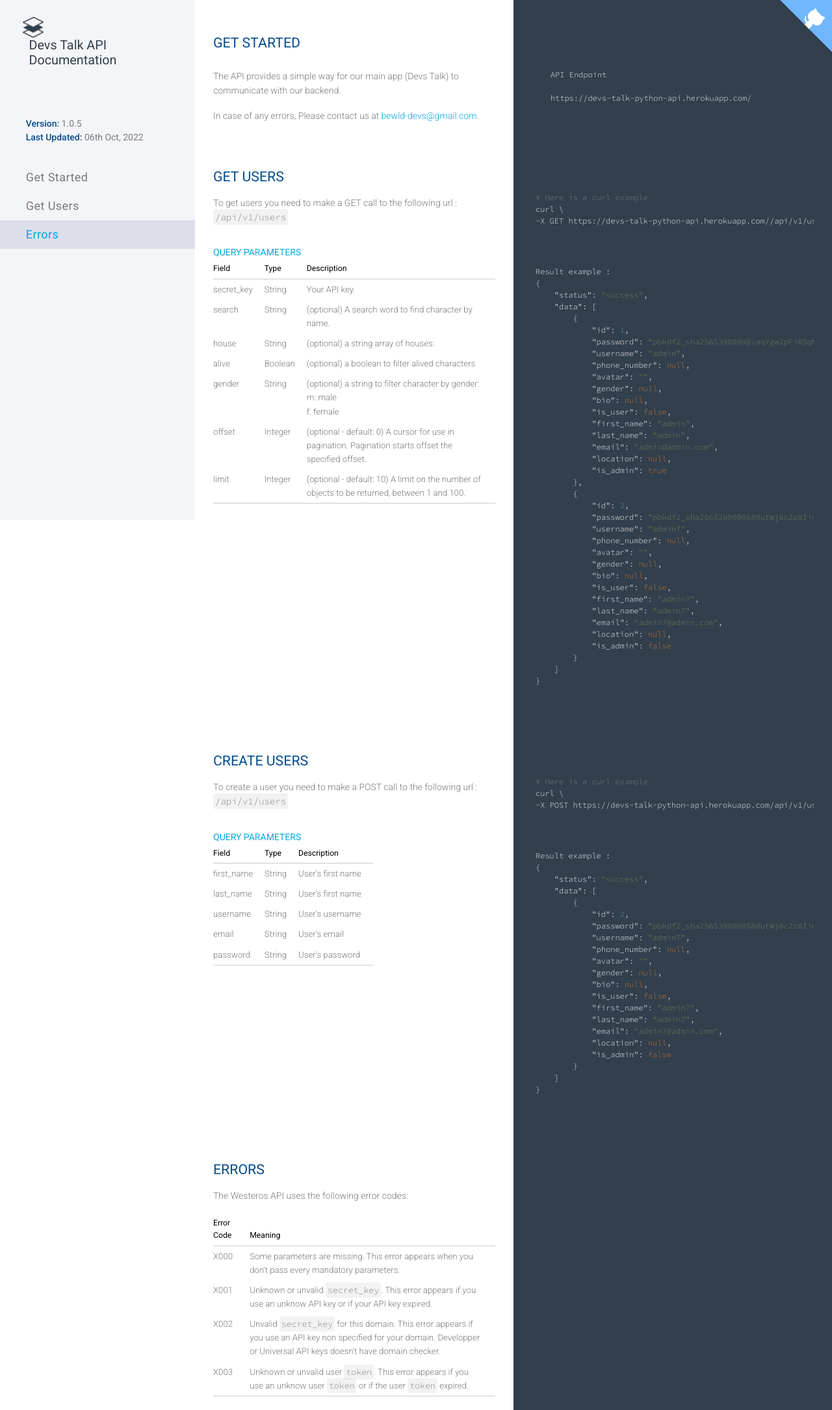
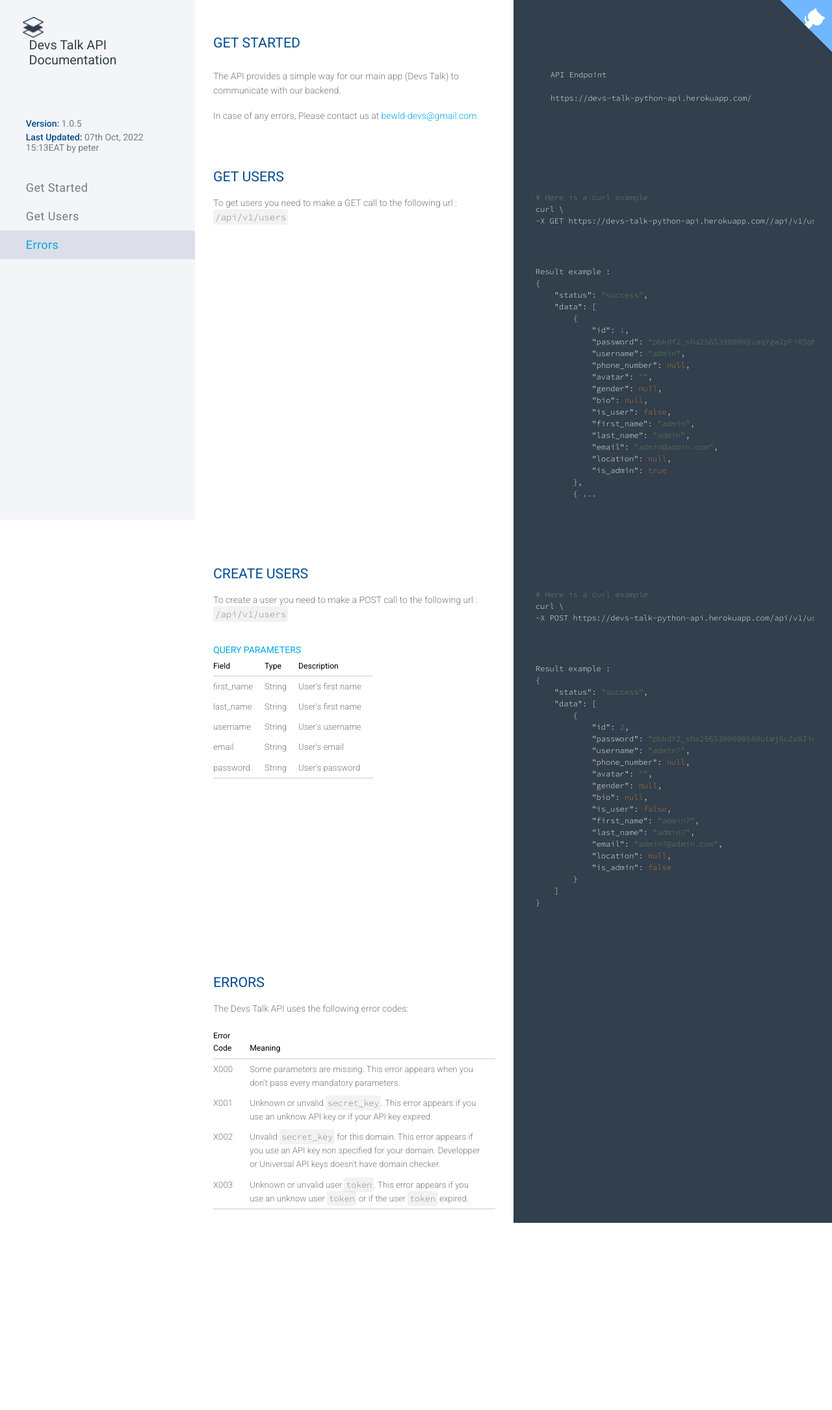
Before and after one commit to bewld-devs/devs-talk-python-api, a Django app: page / in a window 1280 px wide. Shown: the whole page at 65% size. After the commit the page ends 1882 px from the top, so only its background shows below. Run offline with Django 4.2, Linux system fonts and the light colour scheme; some libraries are stand-ins or nearby versions.

Commit message:
remove unneeded parts with the get endpoint

```diff
--- a/devs_talk_api_app/templates/index.html
+++ b/devs_talk_api_app/templates/index.html
@@ -23,7 +23,9 @@
         rel="stylesheet">
     <link rel="stylesheet" type="text/css" href="{% static 'css/hightlightjs-dark.css' %}" />
     <link rel="stylesheet" type="text/css" href="{% static 'css/style.css' %}" />
-    <script>hljs.initHighlightingOnLoad();</script>
+    <script>
+        hljs.initHighlightingOnLoad();
+    </script>
 </head>
 
 <body>
@@ -51,7 +53,7 @@
         <div class="content-menu">
             <div class="content-infos">
                 <div class="info"><b>Version:</b> 1.0.5</div>
-                <div class="info"><b>Last Updated:</b> 06th Oct, 2022</div>
+                <div class="info"><b>Last Updated:</b> 07th Oct, 2022  15:13EAT by peter</div>
             </div>
             <ul>
                 <li class="scroll-to-link active" data-target="content-get-started">
@@ -117,81 +119,10 @@ Result example :
             "location": null,
             "is_admin": true
         },
-        {
-            "id": 2,
-            "password": "pbkdf2_sha256$390000$80utWj6cZz8IinxFAWJTJT$5tDzom44KwT7n/ZwHGq2GP0Mdm+WWpijW8kDxah8pxY=",
-            "username": "admin7",
-            "phone_number": null,
-            "avatar": "",
-            "gender": null,
-            "bio": null,
-            "is_user": false,
-            "first_name": "admin7",
-            "last_name": "admin7",
-            "email": "admin7@admin.com",
-            "location": null,
-            "is_admin": false
-        }
-    ]
-}
+        { ...
            </code></pre>
-                <h4>QUERY PARAMETERS</h4>
-                <table class="central-overflow-x">
-                    <thead>
-                        <tr>
-                            <th>Field</th>
-                            <th>Type</th>
-                            <th>Description</th>
-                        </tr>
-                    </thead>
-                    <tbody>
-                        <tr>
-                            <td>secret_key</td>
-                            <td>String</td>
-                            <td>Your API key.</td>
-                        </tr>
-                        <tr>
-                            <td>search</td>
-                            <td>String</td>
-                            <td>(optional) A search word to find character by name.</td>
-                        </tr>
-                        <tr>
-                            <td>house</td>
-                            <td>String</td>
-                            <td>
-                                (optional) a string array of houses:
-                            </td>
-                        </tr>
-                        <tr>
-                            <td>alive</td>
-                            <td>Boolean</td>
-                            <td>
-                                (optional) a boolean to filter alived characters
-                            </td>
-                        </tr>
-                        <tr>
-                            <td>gender</td>
-                            <td>String</td>
-                            <td>
-                                (optional) a string to filter character by gender:<br>
-                                m: male<br>
-                                f: female
-                            </td>
-                        </tr>
-                        <tr>
-                            <td>offset</td>
-                            <td>Integer</td>
-                            <td>(optional - default: 0) A cursor for use in pagination. Pagination starts offset the
-                                specified offset.</td>
-                        </tr>
-                        <tr>
-                            <td>limit</td>
-                            <td>Integer</td>
-                            <td>(optional - default: 10) A limit on the number of objects to be returned, between 1 and
-                                100.</td>
-                        </tr>
-                    </tbody>
-                </table>
+
+
             </div>
             <div class="overflow-hidden content-section" id="content-create-user">
                 <h2>create users</h2>
@@ -276,7 +207,7 @@ Result example :
             <div class="overflow-hidden content-section" id="content-errors">
                 <h2>Errors</h2>
                 <p>
-                    The Westeros API uses the following error codes:
+                    The Devs Talk API uses the following error codes:
                 </p>
                 <table>
                     <thead>
```
